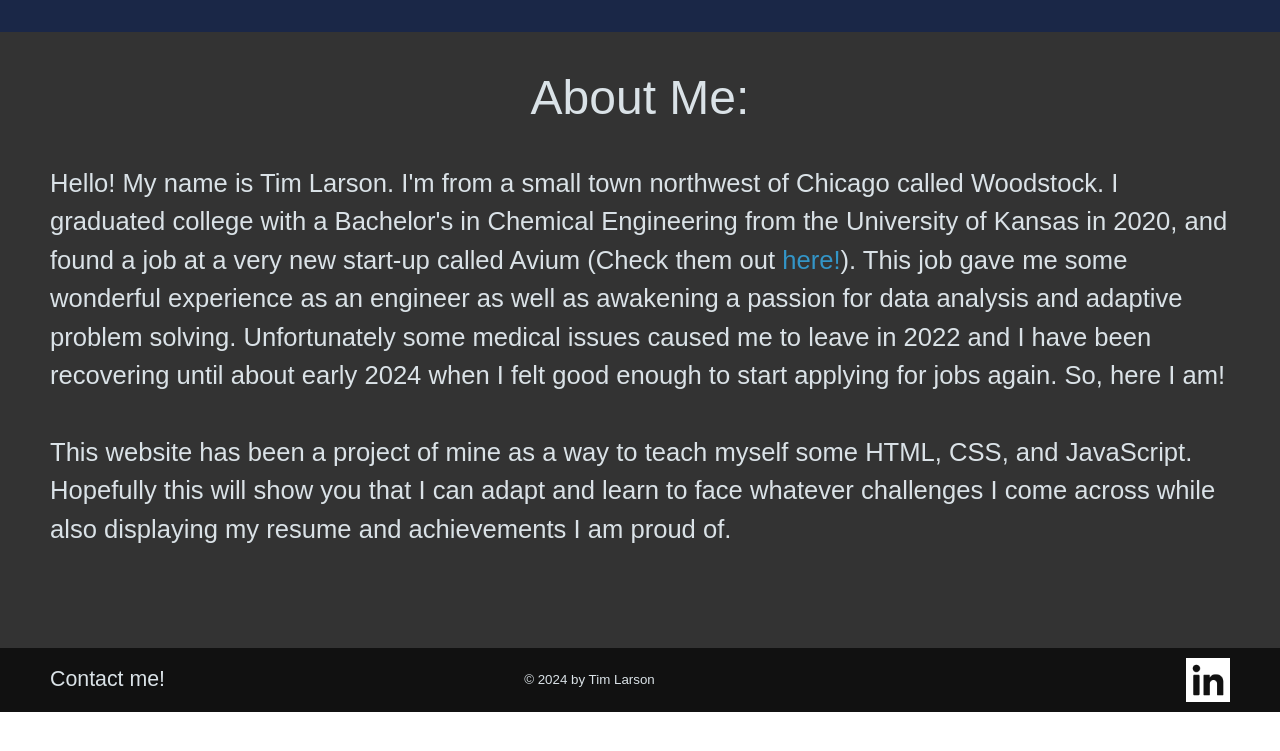
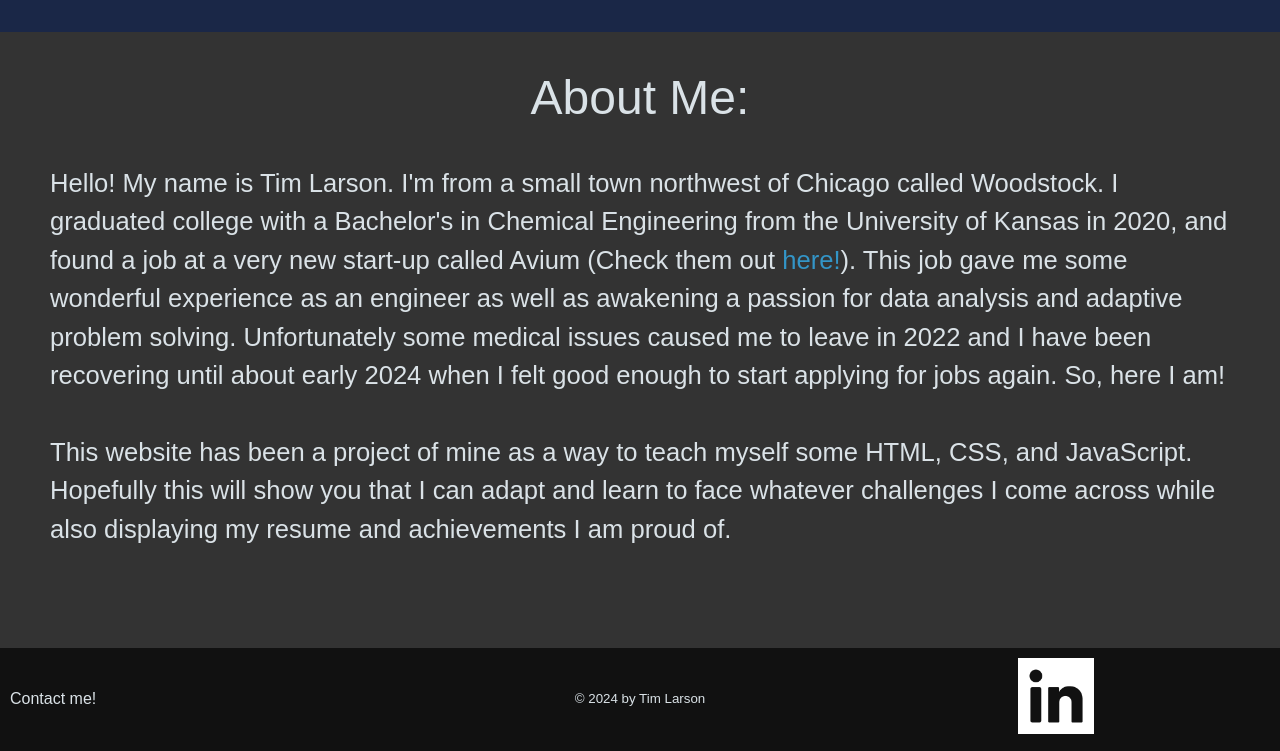
Before and after one commit to tlarson25/timlarson-website, a plain HTML site: page index.html in a window 1280 px wide. Shown: the part 798-1549 px from the top of the page. Before the commit the page ends 1510 px from the top, so only its background shows below. Drawn offline with Linux system fonts and the light colour scheme.

Commit message:
Add files via upload

```diff
--- /dev/null
+++ b/acc-style.css
@@ -0,0 +1,78 @@
+:root {
+
+    --background-color: #1A2747;
+    --text-color: #dae2e7;
+    --link-color: #3395c7;
+    --hover-color: #1CA350;
+}
+
+.page-container {
+    padding: 50px 0 50px 50px;
+    min-height: 100%;
+    height: auto;
+    width: 100%;
+    /* overflow: auto; */
+    background: var(--background-color);
+    font-size: clamp(1rem, 2.5vw, 2rem);
+    display: flex;
+    flex-direction: column;
+    ;
+}
+
+.acc-container {
+    color: var(--text-color);
+
+}
+
+.project {
+
+    margin: 140px 10px -20px 10px;
+    display: flex;
+    padding: 30px 20px;
+    align-items: center;
+    justify-content: space-around;
+    border: 5px solid transparent;
+    transition: 500ms ease-in-out;
+    max-width: 90%;
+}
+
+.project:hover {
+    /* border: 5px solid green; */
+    box-shadow: 10px 10px 10px #121e3d inset, -10px -10px 1px 1px #253255 inset;
+}
+
+.acco-1 img {
+    /* margin-top: 13px; */
+    margin-left: 40px;
+    width: 30%;
+    height: auto;
+}
+
+
+
+
+/* .acco-1 {
+    display: flex;
+    padding: 40px 20px;
+    align-items: center;
+    justify-content: space-around;
+    width: 100%;
+}
+
+.acco-2 {
+    display: flex;
+    padding: 40px 20px;
+    align-items: center;
+    justify-content: space-around;
+} */
+.patent-img {
+    padding: 40px 90px 40px 20px;
+    width: 100%;
+    height: auto;
+}
+
+@media screen and (max-width: 900px) {
+    .page-container .acc-container img {
+        display: none;
+    }
+}
--- a/universal.css
+++ b/universal.css
@@ -23,7 +23,7 @@ body {
     line-height: 1.5;
     background-repeat: no-repeat;
     width: 100vw;
-    height: 100vh;
+    height: auto;
 }
 
 a {
@@ -177,45 +177,53 @@ a {
 
 /* BOTTOM NAVBAH */
 .bottom-navbar {
-    /* position: absolute; */
     background: #111;
     padding: 10px;
     width: 100%;
     position: relative;
-    -webkit-position: fixed;
     bottom: 0;
-    display: flex;
-    /* flex: 0 1 0; */
+
+    display: grid;
+    grid-template-rows: 33%;
+    grid-template-columns: 1fr 3fr 1fr;
+    align-content: center;
+
+    /* display: flex;
     align-items: center;
-    /* flex: none; */
-    justify-content: space-between;
+    justify-content: space-between; */
 }
 
 
 .bottom-navbar .bottom-contact {
-    /* font-size: clamp(1.5rem, 18pt, 5rem); */
-    font-size: 16pt;
+    display: flex;
+    justify-content: flex-start;
+    align-items: center;
+    font-size: clamp(10pt, 1rem, 2rem);
     width: auto;
-    padding: 0 40px;
-    /* float: left; */
-    /* margin-left: 10px;
-    margin-right: 30px; */
-    /* display: inline-block; */
-    /* text-align: left; */
+    /* padding: 0 40px; */
 }
 
 .bottom-license {
+    display: flex;
+    justify-content: center;
+    align-items: center;
     color: var(--text-color);
     font-size: 10pt;
+    grid-auto-flow: column;
     /* padding: 0 10px; */
     /* justify-content: center; */
 }
+.bottom-navbar .bottom-img {
+    display: flex;
+    justify-content: flex-end;
+    align-items: center;
+    /* margin-left: auto; */
+    /* margin-left: 60%; */
+}
 
 .bottom-navbar img {
-    width: clamp(10%, 15%, 20%);
-    float: right;
-    margin-right: 40px;
+    width: clamp(10%, 30%, 50%);
     height: auto;
-    /* padding: 0 10px; */
     filter: invert(1);
+    /* margin-left: auto; */
 }
```
